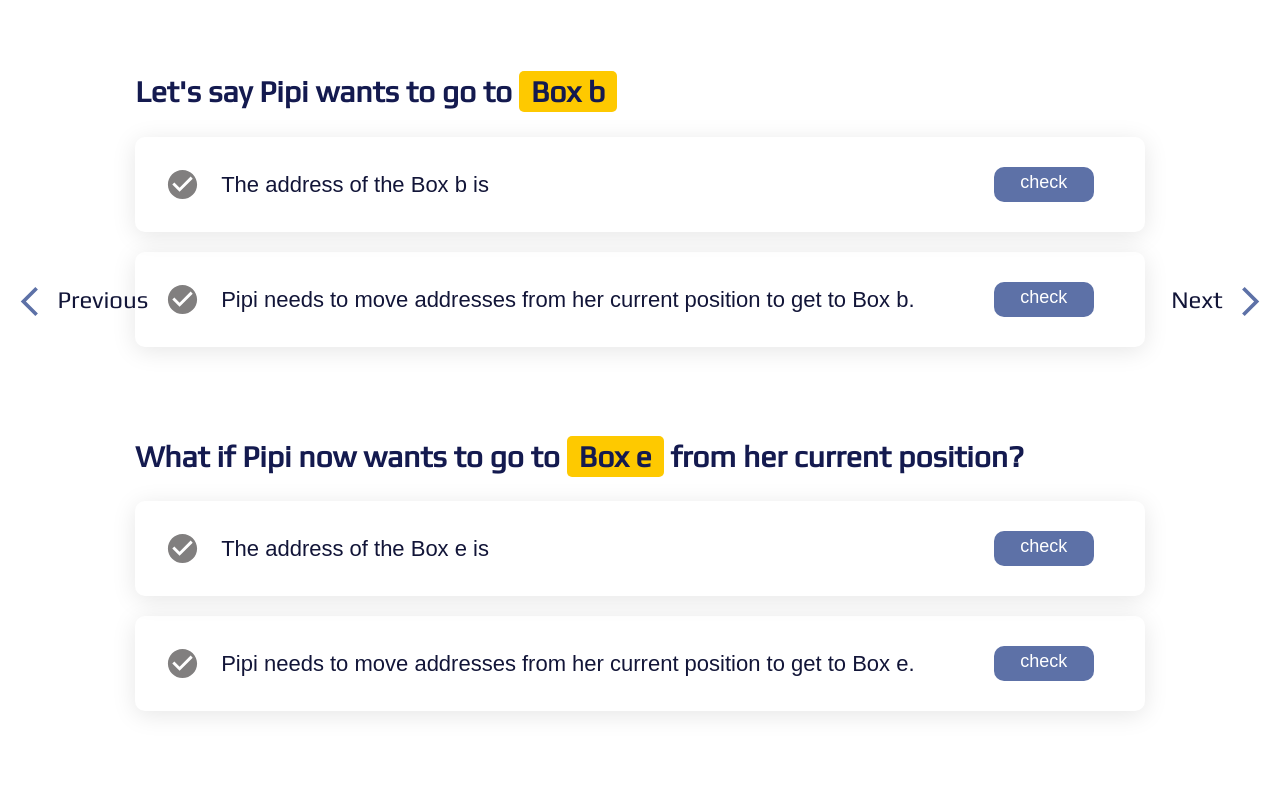
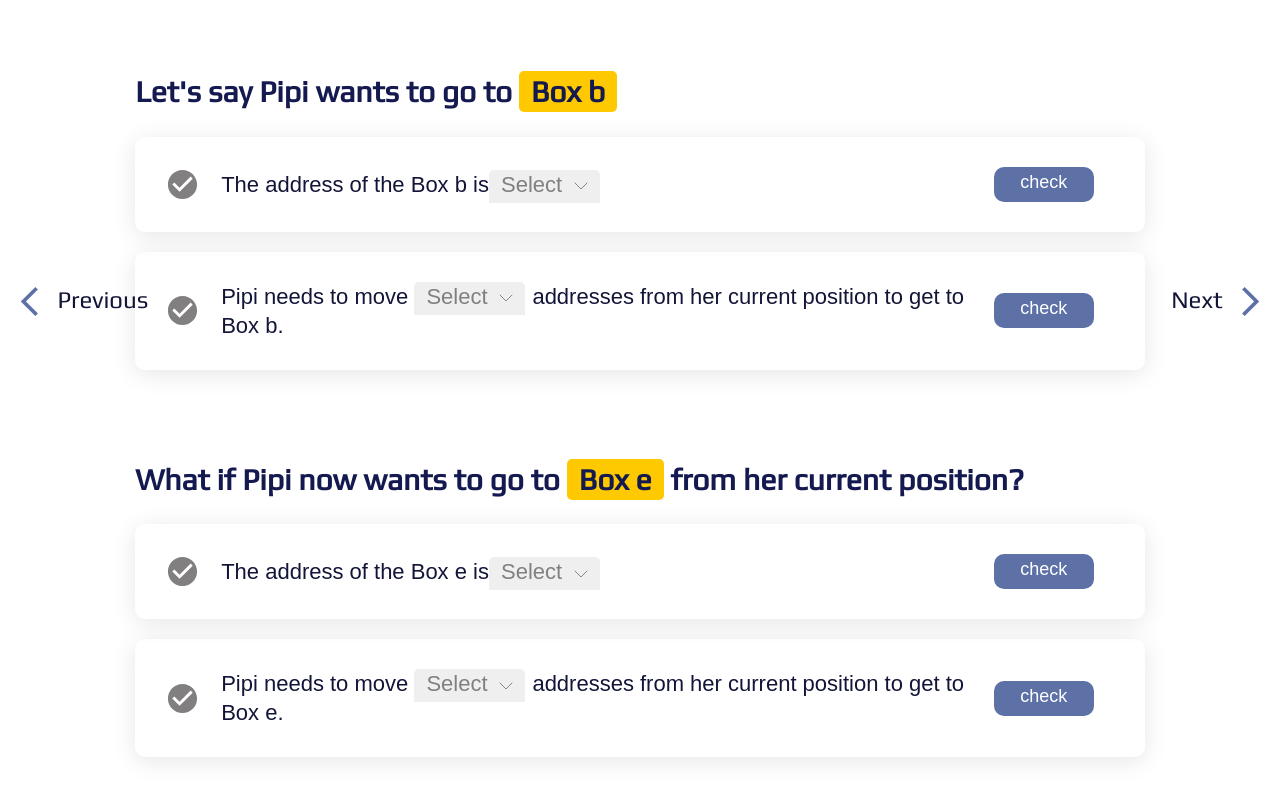
Before and after one commit to uclaacm/parcel-pointers, a React app: page /exercise-1 in a window 1280 px wide. Shown: the part 432-1232 px from the top of the page. Built offline with nearby package versions, Linux system fonts and the light colour scheme; a web font is replaced by a local one.

Commit message:
189 Add Dropdowns to Excercise 1 Page (#190)
* add dropdowns to Excercise 1 Page

* fix dropdown bug

---------

Co-authored-by: Alyssa Tadeo <alyssajtadeo@gmail.com>

```diff
--- a/src/pages/Exercise1.tsx
+++ b/src/pages/Exercise1.tsx
@@ -1,5 +1,6 @@
 import { FC } from 'react';
 import AppWrapper from '../components/AppWrapper';
+import Dropdown from '../components/Dropdown';
 import NavButtons from '../components/NavButtons';
 import Question from '../components/Question';
 import { HeaderSections } from '../types/globalTypes';
@@ -29,7 +30,16 @@ const Exercise1: FC = () => {
             >
               <p className="question-text">
                 The address of the Box b is{' '}
-                <span>{/* TODO: insert dropdown*/}</span>
+                <span className="dropdown-wrapper">
+                  <Dropdown
+                    options={[
+                      { id: 1, name: '10', displayName: '10' },
+                      { id: 2, name: '11', displayName: '11' },
+                      { id: 3, name: '12', displayName: '12' },
+                      { id: 4, name: '13', displayName: '13' },
+                    ]}
+                  />
+                </span>
               </p>
             </Question>
             <Question
@@ -37,7 +47,18 @@ const Exercise1: FC = () => {
               incorrect="Not quite. Think about ... Please try again."
             >
               <p className="question-text">
-                Pipi needs to move <span>{/* TODO: insert dropdown*/}</span>{' '}
+                Pipi needs to move{' '}
+                <span className="dropdown-between-text-wrapper">
+                  <span className="dropdown-wrapper">
+                    <Dropdown
+                      options={[
+                        { id: 1, name: '7', displayName: '7' },
+                        { id: 2, name: '8', displayName: '8' },
+                        { id: 3, name: '9', displayName: '9' },
+                      ]}
+                    />
+                  </span>
+                </span>{' '}
                 addresses from her current position to get to Box b.
               </p>
             </Question>
@@ -53,7 +74,16 @@ const Exercise1: FC = () => {
             >
               <p className="question-text">
                 The address of the Box e is{' '}
-                <span>{/* TODO: insert dropdown*/}</span>
+                <span className="dropdown-wrapper">
+                  <Dropdown
+                    options={[
+                      { id: 1, name: '20', displayName: '20' },
+                      { id: 2, name: '21', displayName: '21' },
+                      { id: 3, name: '22', displayName: '22' },
+                      { id: 4, name: '23', displayName: '23' },
+                    ]}
+                  />
+                </span>
               </p>
             </Question>
             <Question
@@ -61,7 +91,18 @@ const Exercise1: FC = () => {
               incorrect="Not quite. Think about ... Please try again."
             >
               <p className="question-text">
-                Pipi needs to move <span>{/* TODO: insert dropdown*/}</span>{' '}
+                Pipi needs to move{' '}
+                <span className="dropdown-between-text-wrapper">
+                  <span className="dropdown-wrapper">
+                    <Dropdown
+                      options={[
+                        { id: 1, name: '7', displayName: '7' },
+                        { id: 2, name: '8', displayName: '8' },
+                        { id: 3, name: '9', displayName: '9' },
+                      ]}
+                    />
+                  </span>
+                </span>{' '}
                 addresses from her current position to get to Box e.
               </p>
             </Question>
--- a/src/styles/PageWrapper.scss
+++ b/src/styles/PageWrapper.scss
@@ -13,11 +13,6 @@ $layout-hspacing: 13vh;
   margin-left: $layout-wspacing;
   margin-right: $layout-wspacing;
   margin-top: $layout-hspacing;
-  // margin: 2% $layout-wsize $layout-spacing;
-  // // adjust for small screens
-  // @media screen and (max-width: 1500px) {
-  //   margin: 2% 100px $layout-hspacing 150px;
-  // }
 
   // p
   //=======================================
--- a/src/styles/Question.scss
+++ b/src/styles/Question.scss
@@ -21,6 +21,15 @@
 
 .icon {
   padding-right: 21px;
+}
+
+.dropdown-between-text-wrapper {
+  padding-right: 118px;
+}
+
+.dropdown-wrapper {
+  display: inline-block;
+  position: absolute;
 }
 
 .check-button {
```
